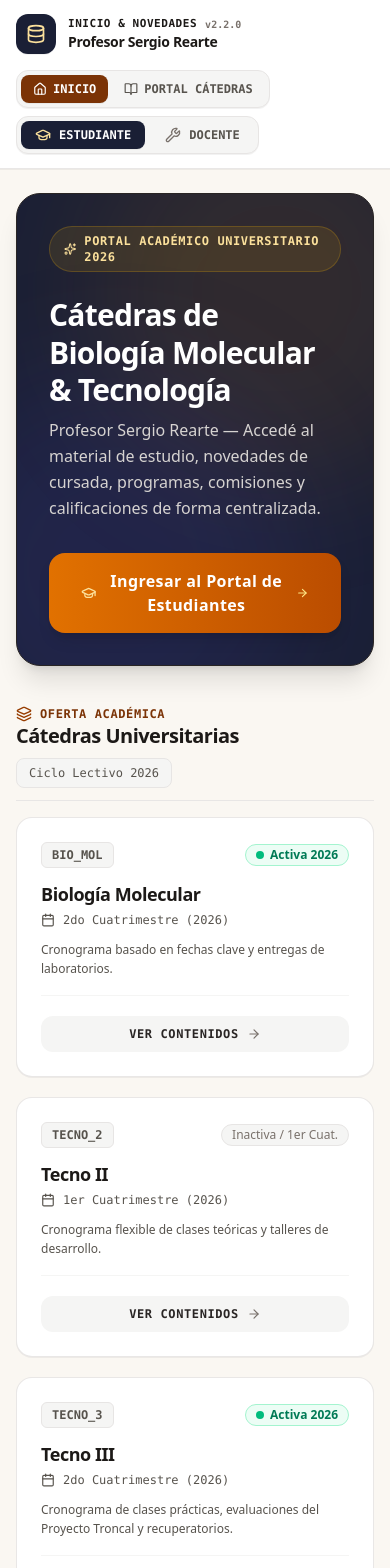
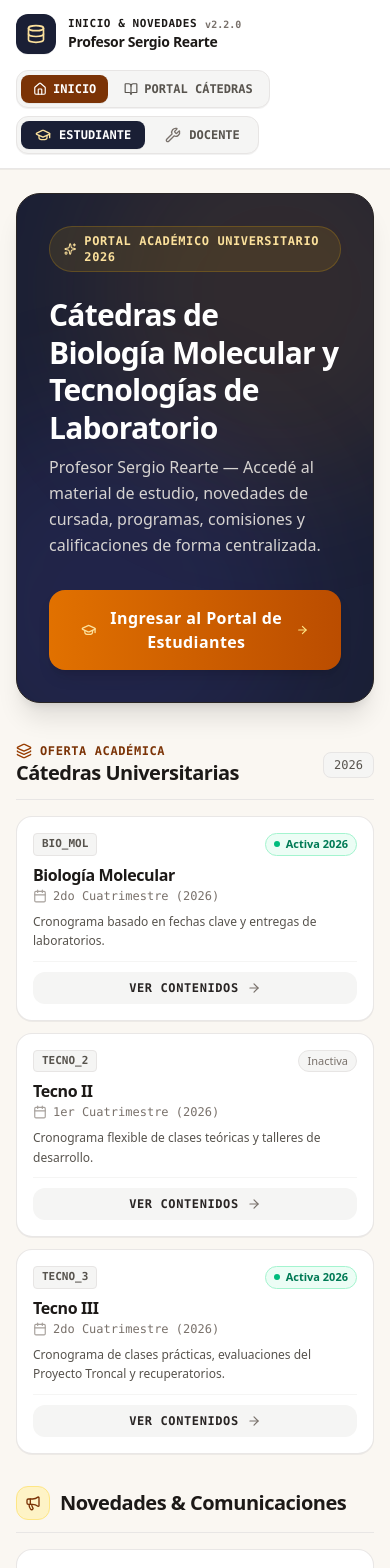
Before and after one commit to proferearte-ok/Profesor-Sergio-Rearte, a React (Vite) app: page / in a window 390 px wide. Shown: the top 1568 px of the page. Built offline with nearby package versions, Linux system fonts and the light colour scheme; no server answers.

Commit message:
feat(home): update header and restructure layout
Rename course title and update the home page layout to use a two-column grid structure for better responsiveness on desktop screens.

```diff
--- a/src/components/home/HomePage.tsx
+++ b/src/components/home/HomePage.tsx
@@ -95,7 +95,7 @@ export default function HomePage({ onNavigateToPortal }: HomePageProps) {
 
           <div className="space-y-2">
             <h1 className="text-3xl md:text-5xl font-extrabold tracking-tight font-sans text-white leading-tight">
-              Cátedras de Biología Molecular &amp; Tecnología
+              Cátedras de Biología Molecular y Tecnologías de Laboratorio
             </h1>
             <p className="text-stone-300 text-base md:text-xl font-sans leading-relaxed max-w-2xl font-normal">
               Profesor Sergio Rearte — Accedé al material de estudio, novedades de cursada, programas, comisiones y calificaciones de forma centralizada.
@@ -115,55 +115,57 @@ export default function HomePage({ onNavigateToPortal }: HomePageProps) {
         </div>
       </section>
 
-      {/* SECCIÓN RESUMEN DE CÁTEDRAS */}
-      <section className="space-y-4">
-        <div className="flex flex-col sm:flex-row sm:items-center justify-between gap-2 border-b border-stone-200/90 pb-3">
+      {/* CONTENEDOR PRINCIPAL DOS COLUMNAS EN DESKTOP / UNA COLUMNA EN MOBILE */}
+      <div className="grid grid-cols-1 md:grid-cols-12 gap-8 items-start">
+        {/* SECCIÓN RESUMEN DE CÁTEDRAS (COLUMNA IZQUIERDA EN DESKTOP) */}
+        <section className="md:col-span-5 lg:col-span-4 space-y-4">
+          <div className="flex items-center justify-between border-b border-stone-200/90 pb-3">
             <div>
               <div className="flex items-center gap-2 text-amber-900 text-xs font-mono font-bold uppercase tracking-wider">
                 <Layers className="w-4 h-4 text-amber-800" />
                 <span>OFERTA ACADÉMICA</span>
               </div>
-            <h2 className="text-xl md:text-2xl font-bold text-stone-900 tracking-tight">
+              <h2 className="text-xl font-bold text-stone-900 tracking-tight">
                 Cátedras Universitarias
               </h2>
             </div>
-          <span className="text-xs font-mono text-stone-600 bg-stone-100 px-3 py-1.5 rounded-lg border border-stone-200 self-start sm:self-auto">
-            Ciclo Lectivo 2026
+            <span className="text-xs font-mono text-stone-600 bg-stone-100 px-2.5 py-1 rounded-lg border border-stone-200">
+              2026
             </span>
           </div>
 
-        <div className="grid grid-cols-1 md:grid-cols-3 gap-5">
+          <div className="flex flex-col gap-3">
             {catedras.map((cat) => (
               <motion.div
                 key={cat.id}
-              whileHover={{ y: -3 }}
-              transition={{ duration: 0.2 }}
-              className="bg-white border border-stone-200/90 rounded-2xl p-6 shadow-2xs hover:shadow-md transition-all flex flex-col justify-between"
+                whileHover={{ y: -2 }}
+                transition={{ duration: 0.15 }}
+                className="bg-white border border-stone-200/90 rounded-2xl p-4 shadow-2xs hover:shadow-md transition-all flex flex-col justify-between space-y-2.5"
               >
-              <div className="space-y-3">
-                <div className="flex items-center justify-between">
-                  <span className="font-mono text-xs font-bold text-stone-600 bg-stone-100 px-2.5 py-1 rounded-md border border-stone-200">
+                <div className="space-y-2">
+                  <div className="flex items-center justify-between gap-2">
+                    <span className="font-mono text-[11px] font-bold text-stone-600 bg-stone-100 px-2 py-0.5 rounded border border-stone-200 shrink-0">
                       {cat.id}
                     </span>
                     {cat.activa ? (
-                    <span className="inline-flex items-center gap-1.5 px-2.5 py-0.5 rounded-full bg-emerald-50 text-emerald-700 text-xs font-semibold border border-emerald-200">
-                      <span className="w-2 h-2 rounded-full bg-emerald-500 animate-pulse" />
+                      <span className="inline-flex items-center gap-1.5 px-2 py-0.5 rounded-full bg-emerald-50 text-emerald-700 text-[11px] font-semibold border border-emerald-200 shrink-0">
+                        <span className="w-1.5 h-1.5 rounded-full bg-emerald-500 animate-pulse" />
                         Activa 2026
                       </span>
                     ) : (
-                    <span className="inline-flex items-center gap-1 px-2.5 py-0.5 rounded-full bg-stone-100 text-stone-500 text-xs font-medium border border-stone-200">
-                      Inactiva / 1er Cuat.
+                      <span className="inline-flex items-center gap-1 px-2 py-0.5 rounded-full bg-stone-100 text-stone-500 text-[11px] font-medium border border-stone-200 shrink-0">
+                        Inactiva
                       </span>
                     )}
                   </div>
 
                   <div>
-                  <h3 className="text-lg font-bold text-stone-900 font-sans tracking-tight">
+                    <h3 className="text-base font-bold text-stone-900 font-sans tracking-tight leading-snug">
                       {cat.nombre}
                     </h3>
-                  <div className="flex items-center gap-2 text-xs text-stone-600 font-mono mt-1">
-                    <Calendar className="w-3.5 h-3.5 text-stone-600" />
-                    <span>{cat.cuatrimestre} ({cat.anio_vigente})</span>
+                    <div className="flex items-center gap-1.5 text-xs text-stone-500 font-mono mt-0.5">
+                      <Calendar className="w-3.5 h-3.5 text-stone-400 shrink-0" />
+                      <span className="truncate">{cat.cuatrimestre} ({cat.anio_vigente})</span>
                     </div>
                   </div>
 
@@ -172,10 +174,10 @@ export default function HomePage({ onNavigateToPortal }: HomePageProps) {
                   </p>
                 </div>
 
-              <div className="pt-5 border-t border-stone-100 mt-4">
+                <div className="pt-2.5 border-t border-stone-100">
                   <button
                     onClick={() => onNavigateToPortal(cat.id)}
-                  className="w-full flex items-center justify-center gap-2 py-2.5 px-4 bg-stone-100 hover:bg-[#1A1F35] text-stone-800 hover:text-white rounded-xl text-xs font-bold font-mono tracking-wider uppercase transition-all duration-150 cursor-pointer group"
+                    className="w-full flex items-center justify-center gap-2 py-2 px-3 bg-stone-100 hover:bg-[#1A1F35] text-stone-800 hover:text-white rounded-xl text-xs font-bold font-mono tracking-wider uppercase transition-all duration-150 cursor-pointer group"
                   >
                     <span>Ver Contenidos</span>
                     <ArrowRight className="w-3.5 h-3.5 text-stone-500 group-hover:text-[#FCE19C] group-hover:translate-x-1 transition-transform" />
@@ -186,18 +188,18 @@ export default function HomePage({ onNavigateToPortal }: HomePageProps) {
           </div>
         </section>
 
-      {/* SECCIÓN NOVEDADES / FEED DE COMUNICACIONES */}
-      <section className="space-y-5 pt-4">
+        {/* SECCIÓN NOVEDADES / FEED DE COMUNICACIONES (COLUMNA DERECHA EN DESKTOP) */}
+        <section className="md:col-span-7 lg:col-span-8 space-y-4">
           <div className="flex items-center justify-between border-b border-stone-200/90 pb-3">
-          <div className="flex items-center gap-3">
-            <div className="p-2.5 rounded-xl bg-amber-100 text-amber-900 border border-amber-200">
-              <Megaphone className="w-5 h-5" />
+            <div className="flex items-center gap-2.5">
+              <div className="p-2 rounded-xl bg-amber-100 text-amber-900 border border-amber-200 shrink-0">
+                <Megaphone className="w-4 h-4 md:w-5 md:h-5" />
               </div>
               <div>
                 <h2 className="text-xl md:text-2xl font-bold text-stone-900 tracking-tight">
                   Novedades &amp; Comunicaciones
                 </h2>
-              <p className="text-xs text-stone-600 font-sans">
+                <p className="text-xs text-stone-600 font-sans hidden sm:block">
                   Avisos importantes y actualizaciones recientes de las cátedras.
                 </p>
               </div>
@@ -299,5 +301,6 @@ export default function HomePage({ onNavigateToPortal }: HomePageProps) {
         )}
       </section>
       </div>
+    </div>
   );
 }
```
Lines whose indentation alone changed are shown as unchanged.
